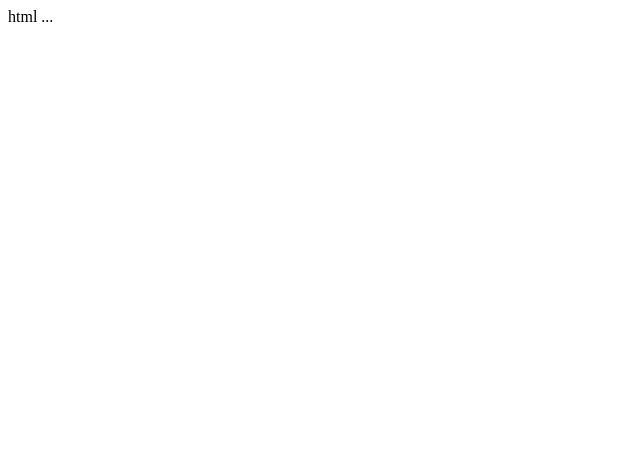
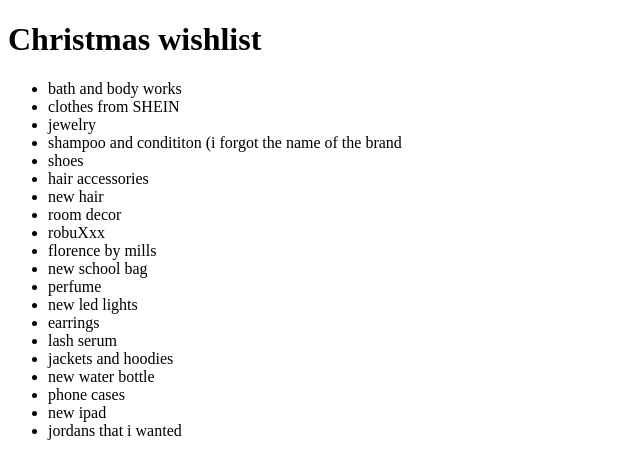
Before and after one commit to aa100430/myWebSite, a plain HTML site: page index.html in a window 1280 px wide. Shown: the whole page, without its empty margins (0-640 px from the left). Drawn offline with Linux system fonts and the light colour scheme.

Commit message:
Update index.html

```diff
--- a/index.html
+++ b/index.html
@@ -1,2 +1,36 @@
-html
-...
+<!DOCTYPE HTML>
+<html>
+    <head>
+        <title>Challenge: Wishlist</title>
+        <meta charset="utf-8">
+    </head> <h1> Christmas wishlist </h1>
+    <body>
+    <ul> <li> bath and body works
+    <li> clothes from SHEIN
+        <li> jewelry
+        <li> shampoo and condititon (i forgot the name of the brand
+        <li> shoes
+        <li> hair accessories
+        <li> new hair
+        <li> room decor
+        <lI>robuXxx
+        <Li>florence by mills
+        <li>new school bag
+        <li> perfume
+        <li> new led lights
+        <li> earrings
+        <li> lash serum
+        <li> jackets and hoodies
+        <li> new water bottle
+        <li> phone cases
+        <li> new ipad
+        <li> jordans that i wanted
+
+    </ul>
+
+      <div>
+      </div>
+
+
+    </body>
+</html>
```
